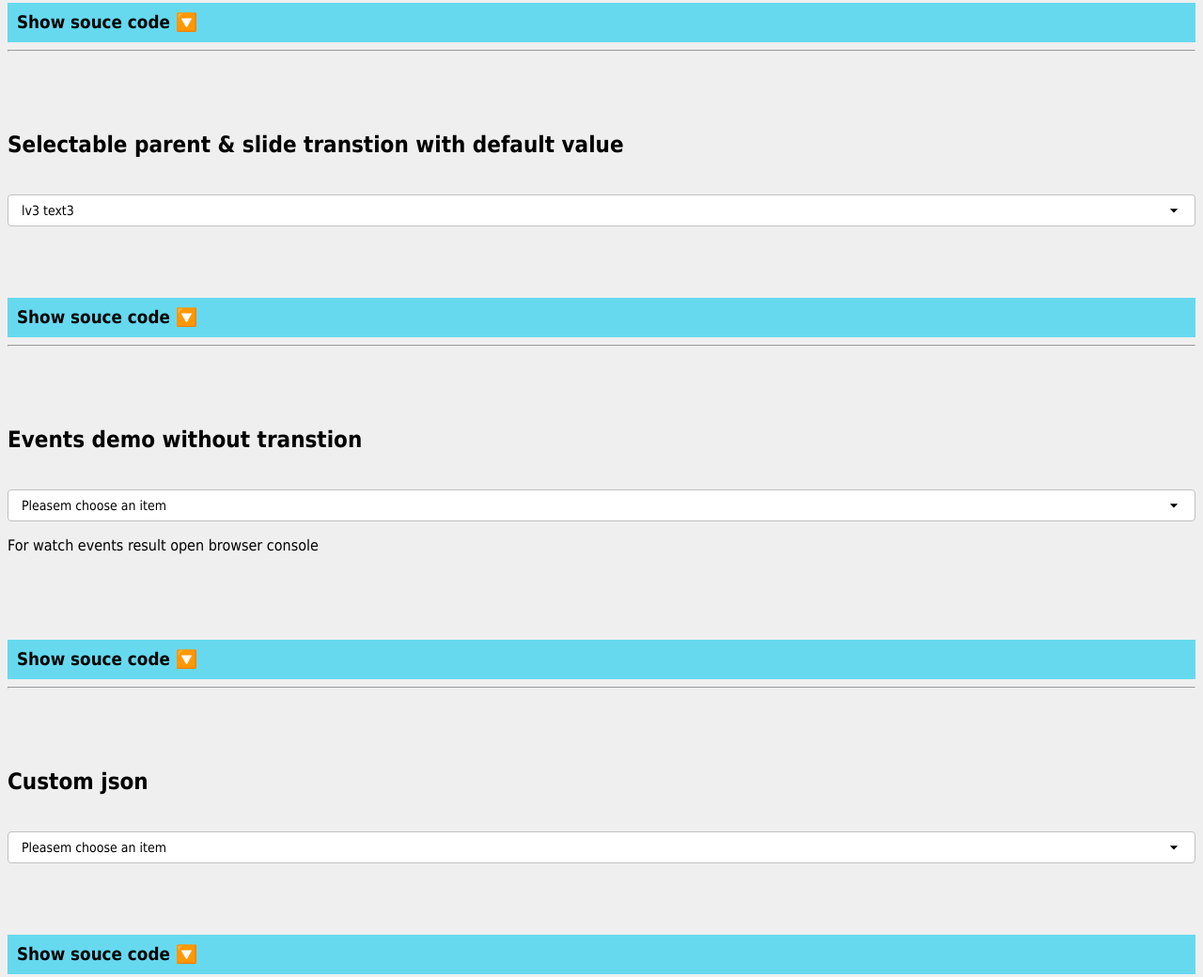
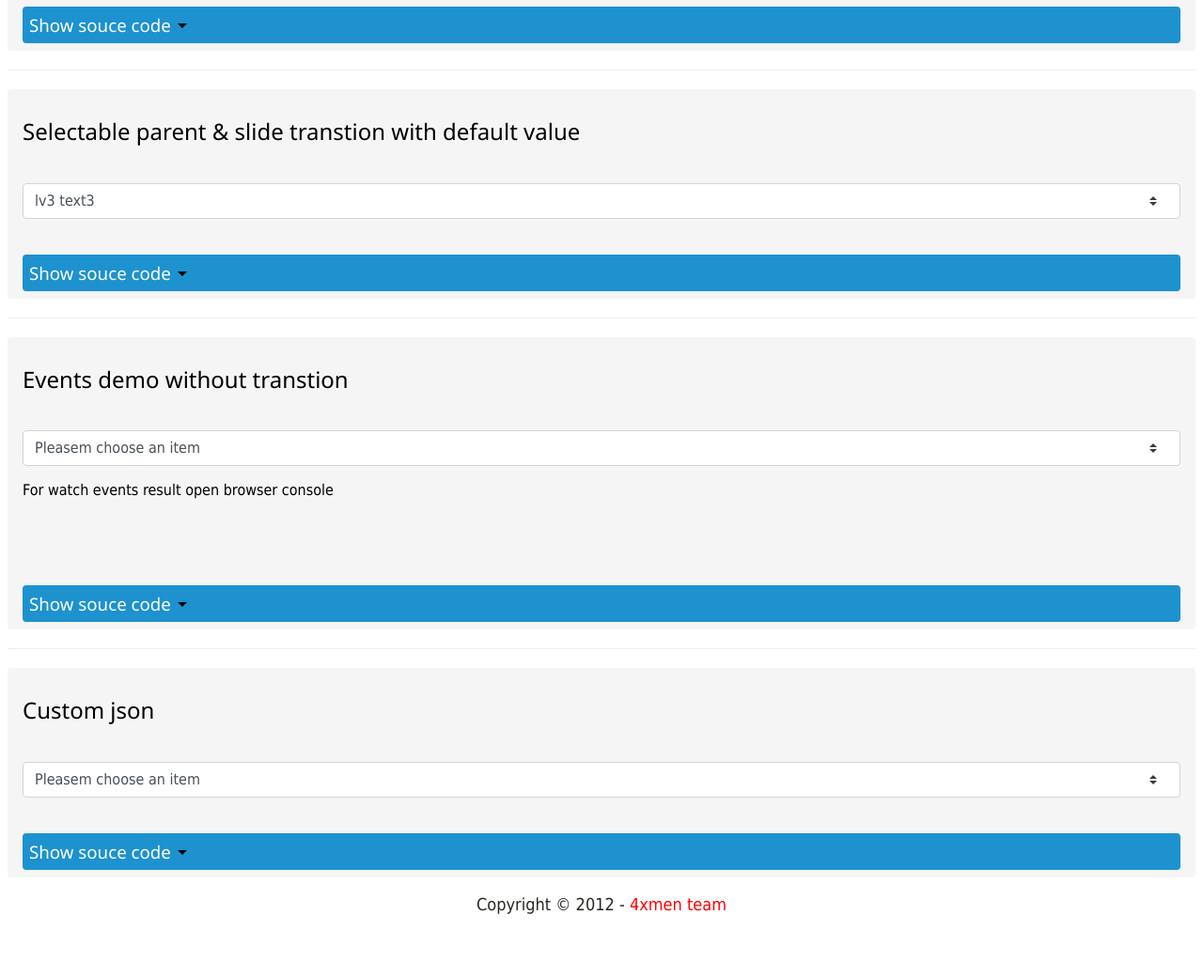
Before and after one commit to 4xmen/x-tree-select, a website: page demo/index.html in a window 1280 px wide. Shown: the part 685-1725 px from the top of the page at 94% size. After the commit the page ends 1684 px from the top, so only its background shows below. Drawn offline with nearby package versions, Linux system fonts and the light colour scheme.

Commit message:
change demo

```diff
--- a/demo/assets/demo.css
+++ b/demo/assets/demo.css
@@ -1,6 +1,11 @@
 body{
-    background: #efefef;
     font-family: 'tahoma','ubuntu';
+}
+
+section{
+    background: #f5f5f5;
+    padding: .5em 1em;
+    border-radius: 4px;
 }
 
 h1{
@@ -8,13 +13,29 @@ h1{
     background: #fff;
     color: #f92672;
     padding: .4em 1em;
+    font-family: "Segoe UI",Arial,sans-serif;
+}
+
+h2{
+    font-family: "Segoe UI",Arial,sans-serif;
+    font-weight: 100;
 }
 
 h3{
+    font-weight: 100;
     cursor: pointer;
-    background: #66d9ef;
-    padding: 10px;
+    background: #1d92cf;
+    color: #fff;
+    padding: 7px;
     margin-bottom: 0;
+    border-radius: 4px;
+    font-family: "Segoe UI",Arial,sans-serif;
+    position: relative;
+}
+
+h3 svg{
+    position: absolute;
+    top:8px;
 }
 .code-demo{
     display: none;
@@ -25,11 +46,17 @@ h3{
 footer{
     text-align: center;
     padding: 1em;
-    background: darkred;
-    color: #fff;
     font-size: large;
+    color: #272822;
 }
 
 footer a,footer a:visited{
-    color: aliceblue;
+    color: red;
+    text-decoration: none;
 }
+
+hr{
+    border: 0;
+    border-top: 1px solid #eee;
+    margin: 20px 0;
+}
--- a/demo/index.html
+++ b/demo/index.html
@@ -9,7 +9,7 @@
     <script src="https://code.jquery.com/jquery-2.2.4.min.js"></script>
     <script src="../src/x-tree-select.js"></script>
     <link rel="stylesheet" href="../src/x-tree-select.css">
-    <link rel="stylesheet" href="../src/themes/xts-semantic-ui-theme.css">
+    <link rel="stylesheet" href="../src/themes/xts-bootstrap-theme.css">
     <!--load assetes end-->
 
     <!--just for demo-->
@@ -24,8 +24,9 @@
 <h1>
     x-tree-select (tree select) - Demo
 </h1>
+<section>
     <h3 data-id=".demo0">
-    Default json datatree 🔽
+        Default json datatree <svg class="caret" height="24" viewBox="0 0 24 24" width="24" xmlns="http://www.w3.org/2000/svg"><path d="M7 10l5 5 5-5z"></path><path d="M0 0h24v24H0z" fill="none"></path></svg>
     </h3>
     <div class="code-demo demo0">
 
@@ -92,19 +93,21 @@ var defJson = [{
 </code></pre>
 
     </div>
+</section>
+<section>
 
     <h2>
         Usual sample & with form <sub>stackable</sub>
     </h2>
     <form method="get" action="">
         <div style="width: 50%;margin: 50px auto;">
-        <input type="text" name="myname"  required id="test" placeholder="Plz select an item"/>
+            <input type="text" name="myname" required id="test" placeholder="Plz select an item"/>
         </div>
         <input type="submit" value="send"/>
 
     </form>
     <h3 data-id=".demo1">
-    Show souce code 🔽
+        Show souce code <svg class="caret" height="24" viewBox="0 0 24 24" width="24" xmlns="http://www.w3.org/2000/svg"><path d="M7 10l5 5 5-5z"></path><path d="M0 0h24v24H0z" fill="none"></path></svg>
     </h3>
     <div class="code-demo demo1">
         <h4>
@@ -127,22 +130,22 @@ $("#test").treeSelect({
 });
 </code></pre>
     </div>
+</section>
+
 <hr>
-<br>
-<br>
-<br>
+<section>
+
     <h2>
         Right to left & custom title
     </h2>
     <br>
     <div>
-    <input type="text" id="demo2"  placeholder="Pleasem choose an item"/>
+        <input type="text" id="demo2" placeholder="Pleasem choose an item"/>
     </div>
     <br>
-<br>
-<br>
+
     <h3 data-id=".demo2">
-    Show souce code 🔽
+        Show souce code <svg class="caret" height="24" viewBox="0 0 24 24" width="24" xmlns="http://www.w3.org/2000/svg"><path d="M7 10l5 5 5-5z"></path><path d="M0 0h24v24H0z" fill="none"></path></svg>
     </h3>
     <div class="code-demo demo2">
         <h4>
@@ -162,10 +165,11 @@ $("#demo2").treeSelect({
 });
 </code></pre>
     </div>
+</section>
+
 <hr>
-<br>
-<br>
-<br>
+<section>
+
     <h2>
         Selectable parent & slide transtion with default value
     </h2>
@@ -174,10 +178,8 @@ $("#demo2").treeSelect({
         <input type="text" id="demo3" value="x99" placeholder="Pleasem choose an item"/>
     </div>
     <br>
-<br>
-<br>
     <h3 data-id=".demo3">
-    Show souce code 🔽
+        Show souce code <svg class="caret" height="24" viewBox="0 0 24 24" width="24" xmlns="http://www.w3.org/2000/svg"><path d="M7 10l5 5 5-5z"></path><path d="M0 0h24v24H0z" fill="none"></path></svg>
     </h3>
     <div class="code-demo demo3">
         <h4>
@@ -197,10 +199,11 @@ $("#demo3").treeSelect({
 });
 </code></pre>
     </div>
+</section>
+
 <hr>
-<br>
-<br>
-<br>
+<section>
+
     <h2>
         Events demo without transtion
     </h2>
@@ -215,7 +218,7 @@ $("#demo3").treeSelect({
     <br>
     <br>
     <h3 data-id=".demo4">
-    Show souce code 🔽
+        Show souce code <svg class="caret" height="24" viewBox="0 0 24 24" width="24" xmlns="http://www.w3.org/2000/svg"><path d="M7 10l5 5 5-5z"></path><path d="M0 0h24v24H0z" fill="none"></path></svg>
     </h3>
     <div class="code-demo demo4">
         <h4>
@@ -244,11 +247,11 @@ $("#demo4").treeSelect({
 });
 </code></pre>
     </div>
+</section>
 
 <hr>
-<br>
-<br>
-<br>
+<section>
+
     <h2>
         Custom json
     </h2>
@@ -257,10 +260,8 @@ $("#demo4").treeSelect({
         <input type="text" id="demo5" placeholder="Pleasem choose an item"/>
     </div>
     <br>
-<br>
-<br>
     <h3 data-id=".demo5">
-    Show souce code 🔽
+        Show souce code <svg class="caret" height="24" viewBox="0 0 24 24" width="24" xmlns="http://www.w3.org/2000/svg"><path d="M7 10l5 5 5-5z"></path><path d="M0 0h24v24H0z" fill="none"></path></svg>
     </h3>
     <div class="code-demo demo5">
         <h4>
@@ -338,9 +339,8 @@ $("#demo5").treeSelect({
 });
 </code></pre>
     </div>
-<br>
-<br>
-<br>
+</section>
+
 <footer>
     Copyright &copy; 2012 - <a href="http://4xmen.ir"> 4xmen team</a>
 </footer>
```
Also changed, not shown: dist/x-tree-select.css. Lines whose indentation alone changed are shown as unchanged.
